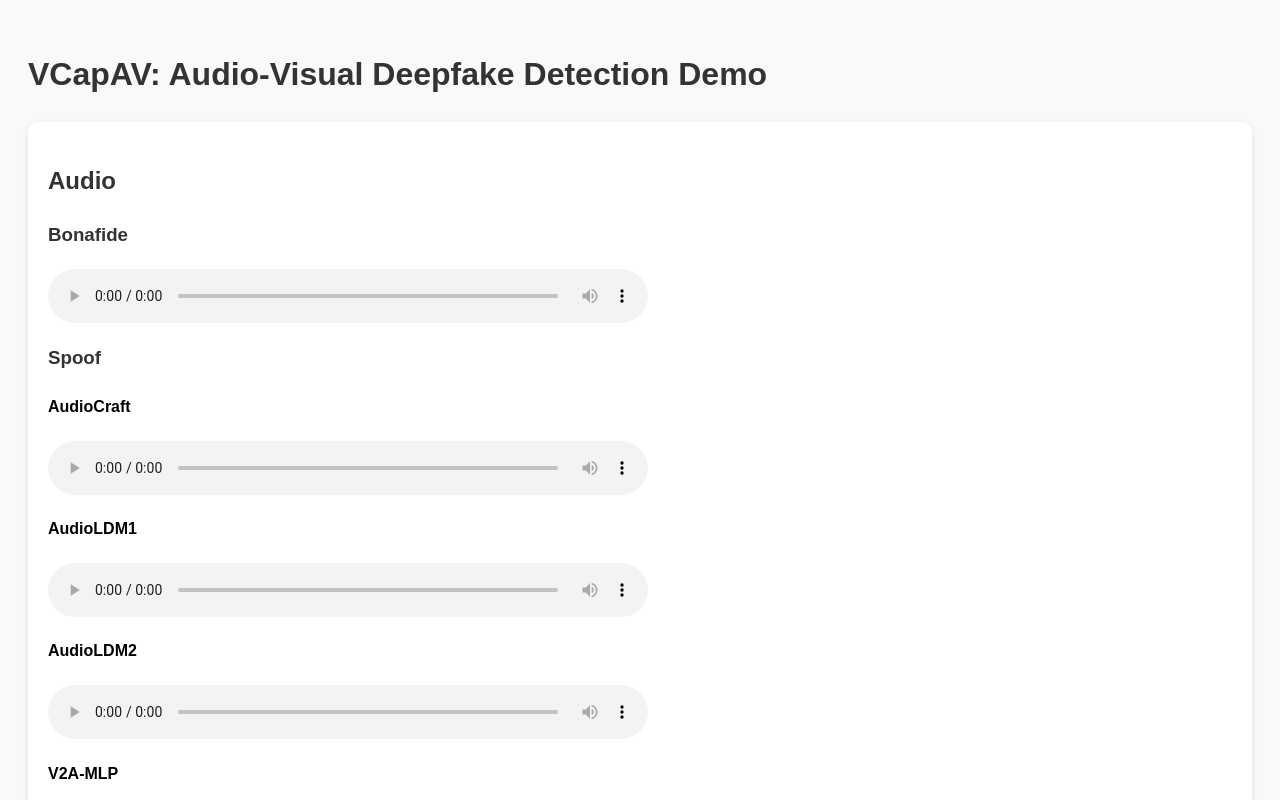
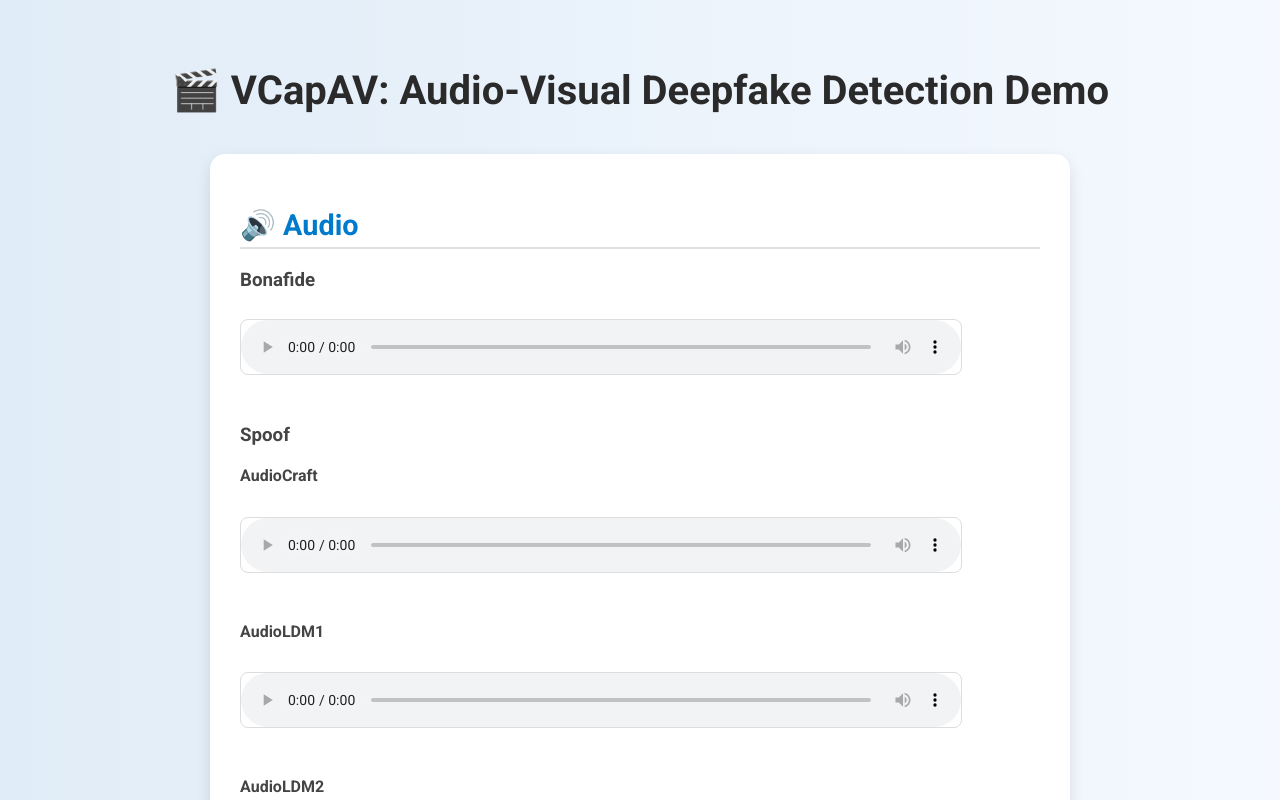
Before and after one commit to VCapAV/VCapAV.github.io, a plain HTML site: page index.html in a window 1280 px wide. Shown: the top 800 px of the page. Drawn offline with Linux system fonts and the light colour scheme.

Commit message:
Update index.html

```diff
--- a/index.html
+++ b/index.html
@@ -1,46 +1,80 @@
 <!DOCTYPE html>
 <html lang="en">
 <head>
-  <meta charset="UTF-8">
+  <meta charset="UTF-8" />
   <title>VCapAV Dataset Demo</title>
+  <meta name="viewport" content="width=device-width, initial-scale=1.0" />
+  <link href="https://fonts.googleapis.com/css2?family=Roboto:wght@400;700&display=swap" rel="stylesheet" />
   <style>
     body {
-      font-family: Arial, sans-serif;
-      background-color: #f9f9f9;
-      padding: 20px;
-      line-height: 1.6;
-    }
-    h1, h2, h3 {
+      font-family: 'Roboto', sans-serif;
+      background: linear-gradient(to right, #e0ecf7, #f5f9ff);
+      margin: 0;
+      padding: 40px 20px;
       color: #333;
     }
+
+    h1 {
+      text-align: center;
+      font-size: 2.5rem;
+      color: #2a2a2a;
+      margin-bottom: 40px;
+    }
+
     .section {
-      margin-bottom: 40px;
-      padding: 20px;
-      background: white;
-      border-radius: 10px;
-      box-shadow: 0 2px 6px rgba(0,0,0,0.1);
+      background: #ffffff;
+      border-radius: 15px;
+      padding: 30px;
+      margin: 30px auto;
+      max-width: 800px;
+      box-shadow: 0 6px 15px rgba(0, 0, 0, 0.1);
+      transition: transform 0.2s ease-in-out;
     }
+
+    .section:hover {
+      transform: translateY(-4px);
+    }
+
+    h2 {
+      font-size: 1.8rem;
+      color: #007acc;
+      margin-bottom: 20px;
+      border-bottom: 2px solid #e0e0e0;
+      padding-bottom: 5px;
+    }
+
+    h3, h4 {
+      margin-top: 20px;
+      color: #444;
+    }
+
     audio, video {
-      display: block;
       margin-top: 10px;
-      margin-bottom: 20px;
-      max-width: 600px;
+      margin-bottom: 25px;
       width: 100%;
+      max-width: 720px;
+      border: 1px solid #ddd;
+      border-radius: 8px;
+    }
+
+    @media (max-width: 768px) {
+      .section {
+        padding: 20px;
+      }
     }
   </style>
 </head>
 <body>
 
-  <h1>VCapAV: Audio-Visual Deepfake Detection Demo</h1>
+  <h1>🎬 VCapAV: Audio-Visual Deepfake Detection Demo</h1>
 
   <div class="section">
-    <h2>Audio</h2>
+    <h2>🔊 Audio</h2>
 
     <h3>Bonafide</h3>
     <audio controls src="VpZ7mkQBLrY_000065_bonafide.wav"></audio>
 
     <h3>Spoof</h3>
-
     <h4>AudioCraft</h4>
     <audio controls src="VpZ7mkQBLrY_000065_craft.wav"></audio>
 
@@ -58,12 +92,12 @@
   </div>
 
   <div class="section">
-    <h2>Video</h2>
+    <h2>🎥 Video</h2>
 
     <h3>Bonafide</h3>
-    <video controls src="VpZ7mkQBLrY_000065_bonafide.mp4"></video>
+    <video controls src="VpZ7mkQBLrY_000065_bonafide_fixed.mp4"></video>
 
-    <h3>Spoof</h3>
+    <h3>Spoof (Kling)</h3>
     <video controls src="VpZ7mkQBLrY_000065_kling.mp4"></video>
   </div>
 
```
